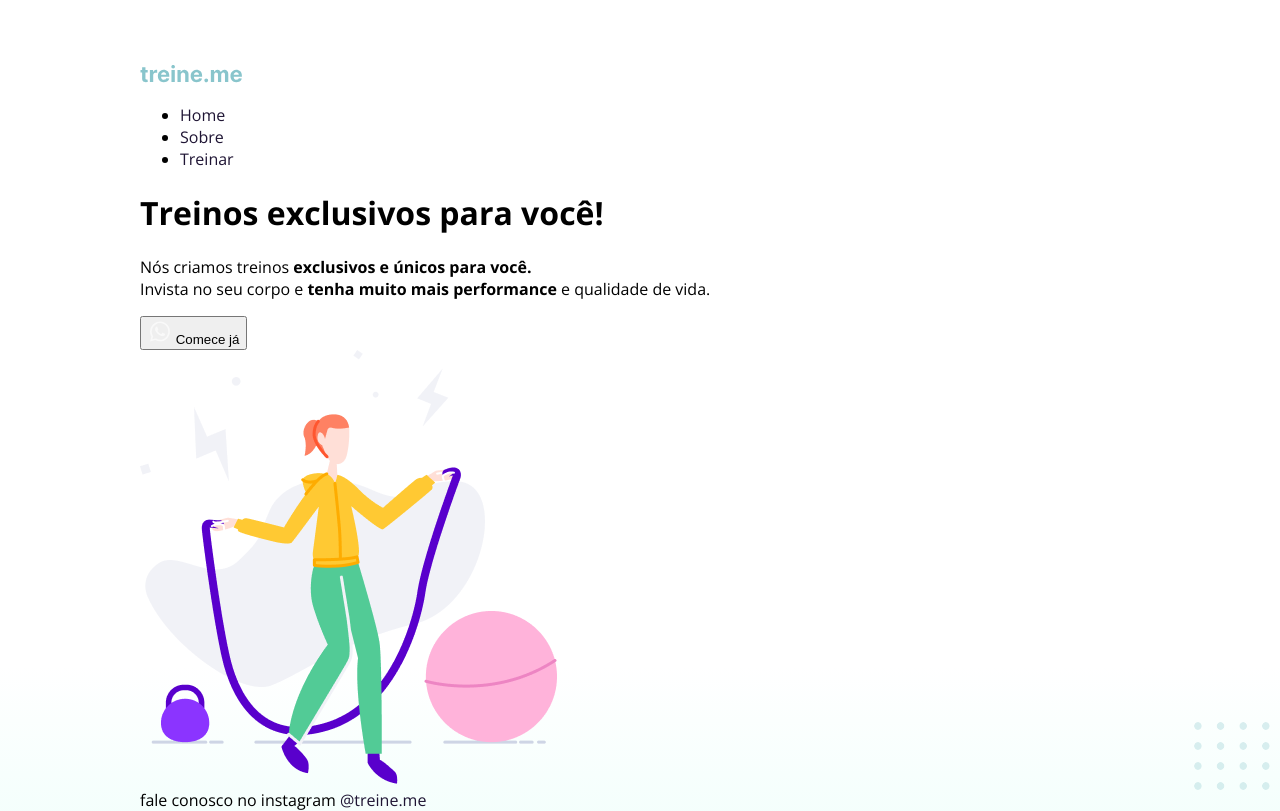
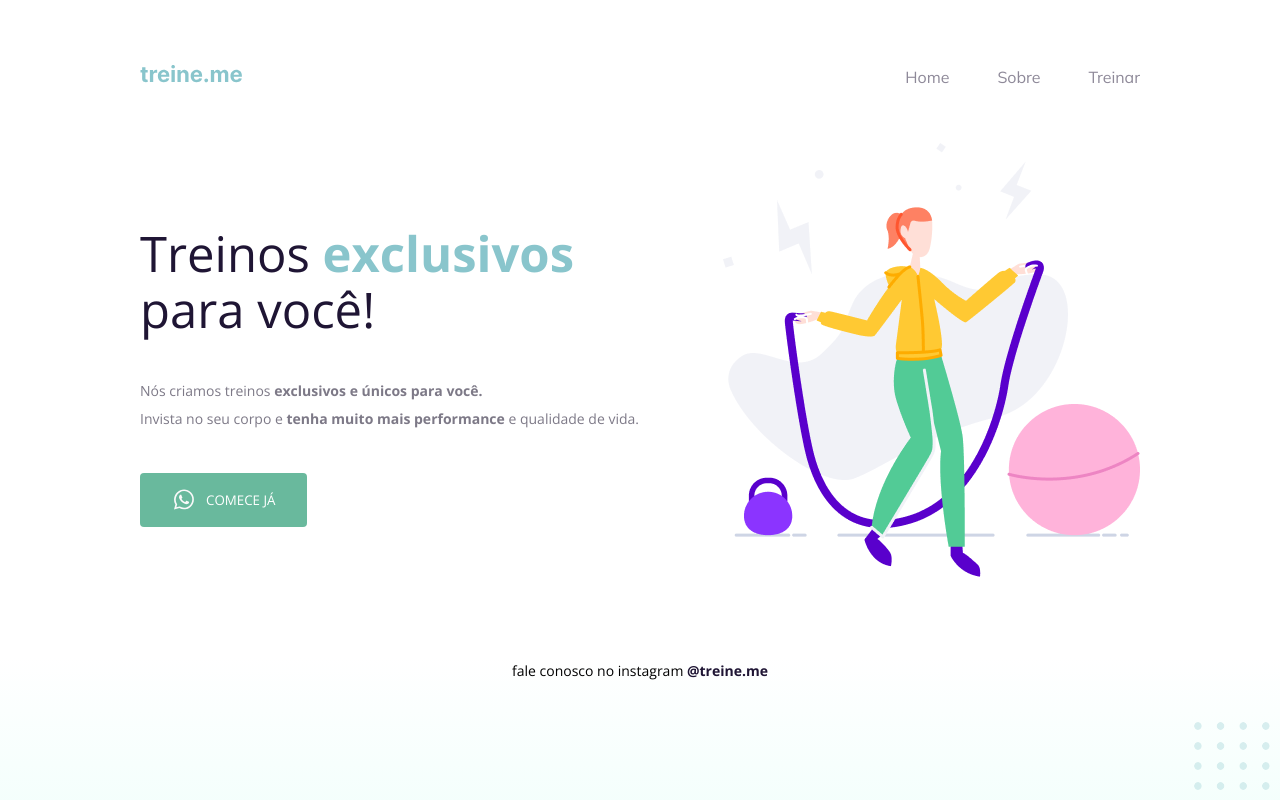
Before and after one commit to 1felipeaac/projeto02-inetermediaro, a plain HTML site: page index.html in a window 1280 px wide. Drawn offline with nearby package versions, Linux system fonts and the light colour scheme.

Commit message:
correção style.css

```diff
--- a/style.css
+++ b/style.css
@@ -14,7 +14,7 @@ body {
   padding-top: 65px;
 }
 
-.nav {
+nav {
   display: flex;
   justify-content: space-between;
   align-items: center;
@@ -22,7 +22,7 @@ body {
   margin-bottom: 55px;
 }
 
-.list {
+ul {
   display: flex;
   gap: 48px;
   list-style: none;
@@ -35,27 +35,27 @@ a {
   text-decoration: none;
 }
 
-.list .item a {
+ul li a {
     opacity: 0.5;
 }
 
-.list .item a:hover {
+ul li a:hover {
   font-weight: bold;
   opacity: 1;
 }
 
-.list,
-.title {
+ul,
+li {
   font-family: "Mulish", sans-serif;
 }
 
-.main {
+main {
   display: flex;
   align-items: center;
   justify-content: space-between;
 }
 
-.title {
+h1 {
   font-size: 49px;
   line-height: 56px;
   color: #1f1534;
@@ -65,12 +65,12 @@ a {
   width: 490px;
 }
 
-.title span {
+h1 span {
   color: #89c5cc;
   font-weight: bold;
 }
 
-.subtitle {
+p {
   font-size: 14px;
   line-height: 28px;
   color: #7d7987;
@@ -78,7 +78,7 @@ a {
   margin: 40px 0;
 }
 
-.button {
+button {
   color: white;
   text-transform: uppercase;
   font-family: "Open Sans", sans-serif;
@@ -97,7 +97,7 @@ a {
   cursor: pointer;
 }
 
-.footer {
+footer {
   font-size: 14px;
   line-height: 28px;
 
@@ -106,7 +106,7 @@ a {
   margin-top: 80px;
 }
 
-.footer a {
+footer a {
   font-weight: bold;
 }
 
```
